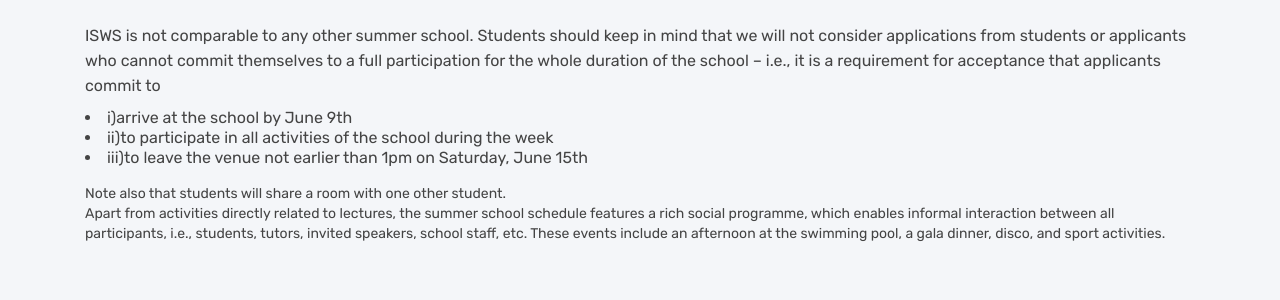
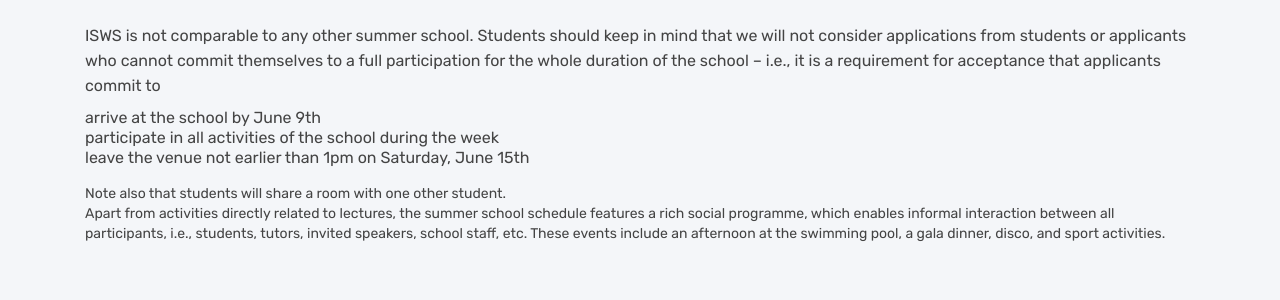
Before and after one commit to SemanticWebSchool/semanticwebschool.github.io, a Jekyll site: the page built from apply.html, in a window 1280 px wide. Shown: the part 1495-1795 px from the top of the page. Built offline with Jekyll 4.4.1, drawn with Linux system fonts in a browser that asks for light colours.

Commit message:
Update apply.html

```diff
--- a/apply.html
+++ b/apply.html
@@ -102,11 +102,11 @@
           mind that we will not consider applications from students or applicants
           who cannot commit themselves to a full participation for the whole duration
           of the school – i.e., it is a requirement for acceptance that applicants commit to
-          <ul class="unorderedlist">
-          <li>i)arrive at the school by June 9th</li>
-          <li>ii)to participate in all activities
+          <ul class="orderedlist">
+          <li> arrive at the school by June 9th</li>
+          <li> participate in all activities
           of the school during the week</li>
-          <li>iii)to leave the venue not earlier than 1pm on
+          <li> leave the venue not earlier than 1pm on
           Saturday, June 15th</li>
           </ul>
           Note also that students will share a room with one other student.<br />
```
